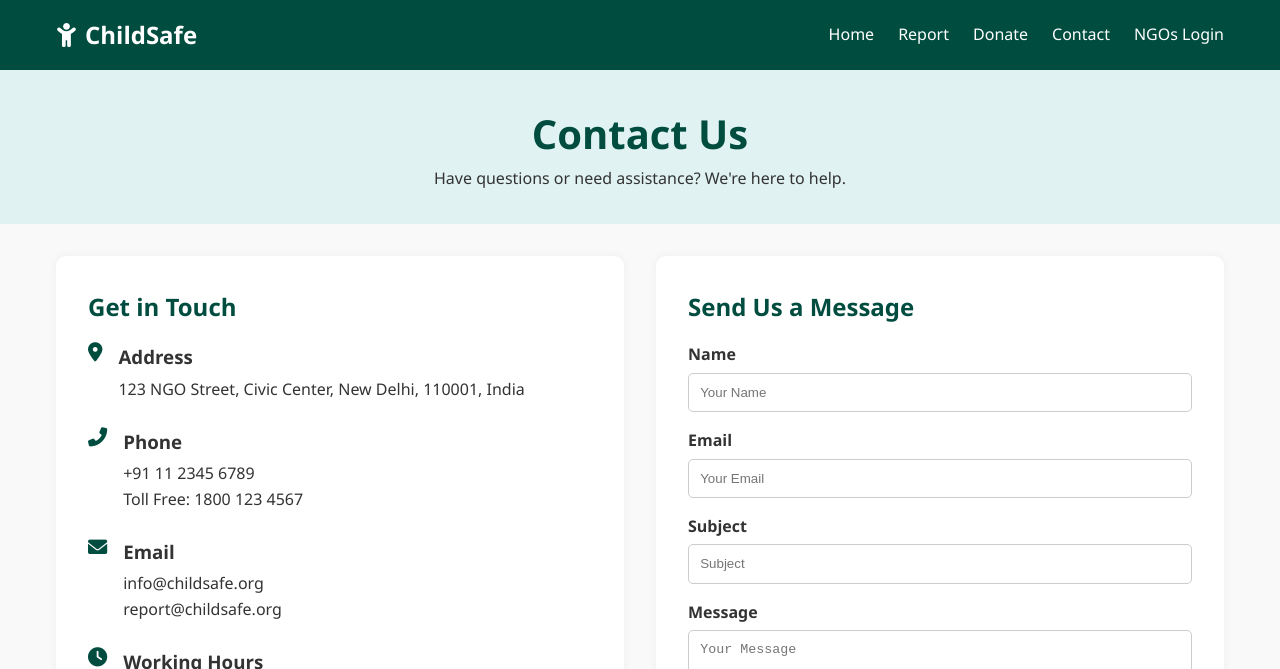
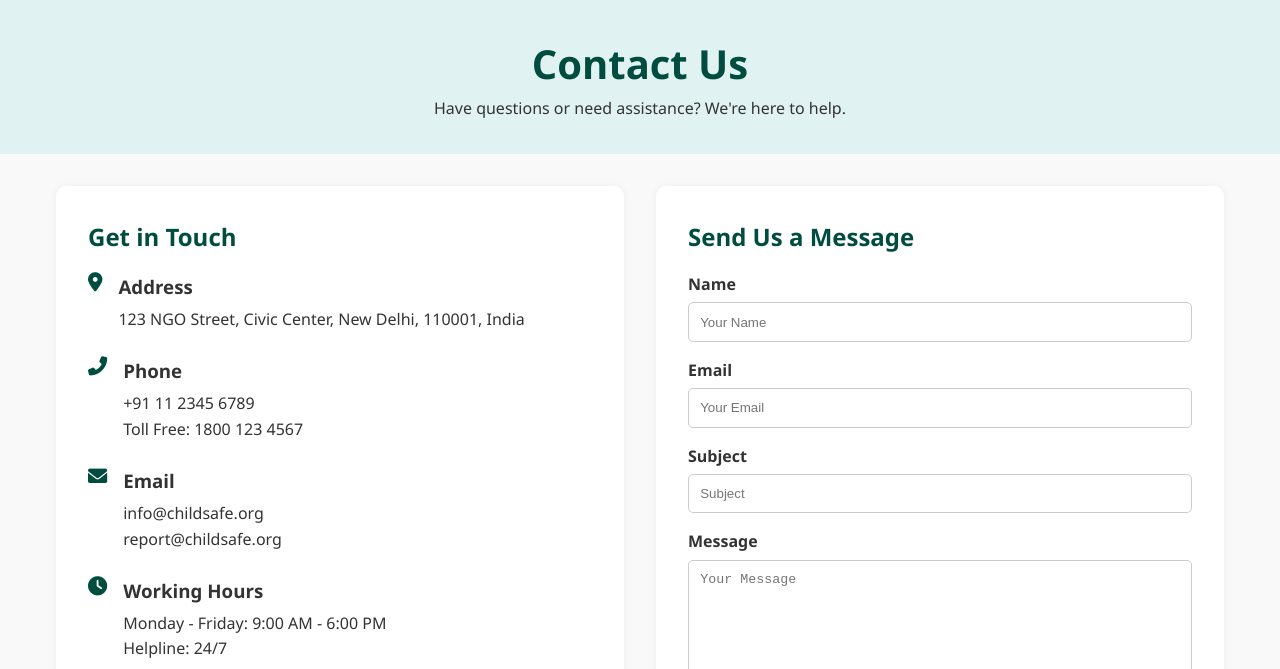
Before and after one commit to Ashwini-955/childsafe, a plain HTML site: page contact.html in a window 1280 px wide. Shown: the top 669 px of the page. Drawn offline with Linux system fonts and the light colour scheme.

Commit message:
Update contact.html

```diff
--- a/contact.html
+++ b/contact.html
@@ -31,50 +31,7 @@ a {
     padding: 0 1rem;
 }
 
-/* Navbar */
-.navbar {
-    background-color: #004d40;
-    padding: 1rem 0;
-    color: #fff;
-    position: sticky;
-    top: 0;
-    z-index: 1000;
-}
 
-.navbar .logo {
-    font-size: 1.5rem;
-    font-weight: bold;
-    display: flex;
-    align-items: center;
-    gap: 0.5rem;
-}
-
-.navbar .container {
-    display: flex;
-    justify-content: space-between;
-    align-items: center;
-}
-
-.nav-links {
-    display: flex;
-    gap: 1.5rem;
-    list-style: none;
-}
-
-.nav-links a {
-    color: #fff;
-    font-weight: 500;
-}
-
-.nav-links a.active {
-    border-bottom: 2px solid #fff;
-}
-
-.hamburger {
-    display: none;
-    font-size: 1.5rem;
-    cursor: pointer;
-}
 
 /* Header */
 .page-header {
@@ -332,19 +289,7 @@ details[open] summary::before {
     </style>
 </head>
 <body>
-    <nav class="navbar">
-    <div class="container">
-      <a href="#" class="logo"><i class="fas fa-child"></i>ChildSafe</a>
-      <div class="hamburger" id="hamburger"><i class="fas fa-bars"></i></div>
-      <ul class="nav-links" id="nav-links">
-        <li><a href="index.html">Home</a></li>
-        <li><a href="complain.html">Report</a></li>
-        <li><a href="donation.html">Donate</a></li>
-        <li><a href="contact.html">Contact</a></li>
-        <li><a href="login.html">NGOs Login</a></li>
-      </ul>
-    </div>
-  </nav>
+
 
     <!-- Main Content -->
     <main>
```
